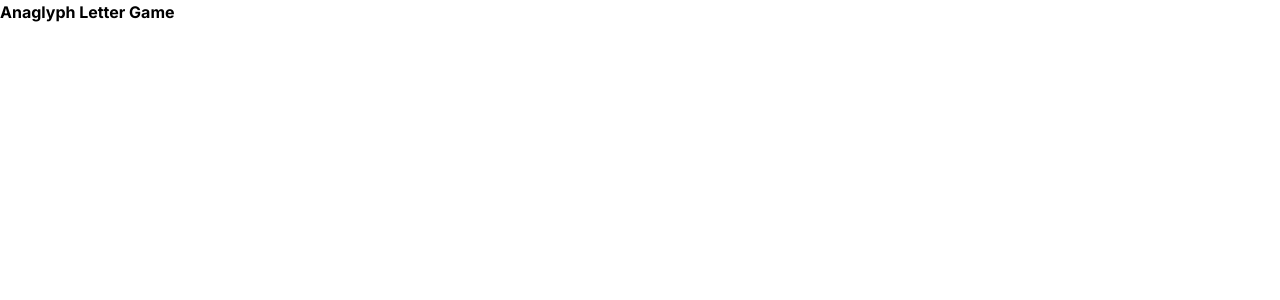
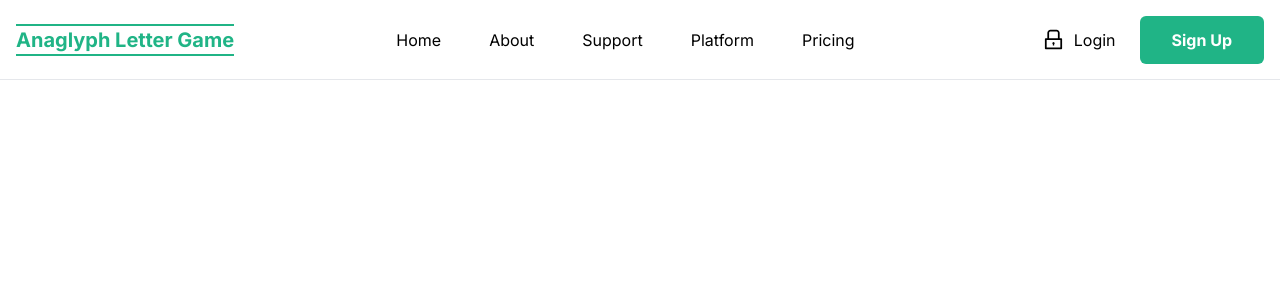
Before and after one commit to cis3296s23/Anaglyph-Letter-Puzzle-Game, a Next.js app in the folder anaglyph-letter-puzzle-game-frontend/: page / in a window 1280 px wide. Shown: the top 300 px of the page. Built offline with nearby package versions, Linux system fonts and the light colour scheme.

Commit message:
added nav bar

```diff
--- a/anaglyph-letter-puzzle-game-frontend/package.json
+++ b/anaglyph-letter-puzzle-game-frontend/package.json
@@ -20,6 +20,7 @@
     "postcss": "8.4.21",
     "react": "18.2.0",
     "react-dom": "18.2.0",
+    "react-icons": "^4.8.0",
     "tailwindcss": "3.3.1",
     "typescript": "5.0.4"
   }
--- /dev/null
+++ b/anaglyph-letter-puzzle-game-frontend/src/components/landing-page/navbar.tsx
@@ -0,0 +1,59 @@
+import React, { useState } from "react";
+
+import { GiHamburgerMenu } from "react-icons/gi";
+import { IoMdClose } from "react-icons/io";
+import { AiOutlineLock } from "react-icons/ai";
+
+const Navbar = () => {
+    const [toggle, setToggle] = useState(false);
+    const handleClick = () => setToggle(!toggle);
+
+    // links to render based on auth status
+    const Links = (
+        <>
+            <li className="p-4 hover:bg-gray-100">Home</li>
+            <li className="p-4 hover:bg-gray-100">About</li>
+            <li className="p-4 hover:bg-gray-100">Support</li>
+            <li className="p-4 hover:bg-gray-100">Platform</li>
+            <li className="p-4 hover:bg-gray-100">Pricing</li>
+        </>
+    );
+
+    return (
+        <div className="w-full h-[80px] bg-white border-b font-inter sticky">
+            <div className="md:max-w-[1480px] max-w-[600px] m-auto w-full h-full flex justify-between items-center md:px-4 px-4">
+                <h1 className="text-xl font-bold text-sp-green border-b-2 border-t-2 border-sp-green">{process.env.NEXT_PUBLIC_SITENAME}</h1>
+                <div className="hidden md:flex items-center ">
+                    <ul className="flex gap-4">{Links}</ul>
+                </div>
+
+                <div className="hidden md:flex">
+                    <button className="flex justify-between items-center bg-transparent px-6 gap-2">
+                        <AiOutlineLock size={25} />
+                        Login
+                    </button>
+                    <button className="px-8 py-3 rounded-md bg-sp-green text-white font-bold">Sign Up</button>
+                </div>
+
+                <div className="md:hidden" onClick={handleClick}>
+                    {toggle ? <IoMdClose size={25} /> : <GiHamburgerMenu size={25} />}
+                </div>
+            </div>
+
+            <div className={toggle ? "absolute z-10 p-4  bg-white w-full px-8 md:hidden border-b" : "hidden"}>
+                <ul>
+                    {Links}
+                    <div className="flex flex-col my-4 gap-4">
+                        <button className="border border-sp-green flex justify-center items-center bg-transparent px-6 gap-2 py-4">
+                            <AiOutlineLock size={25} />
+                            Login
+                        </button>
+                        <button className="px-8 py-3 rounded-md bg-sp-green text-white font-bold">Sign Up</button>
+                    </div>
+                </ul>
+            </div>
+        </div>
+    );
+};
+
+export default Navbar;
--- a/anaglyph-letter-puzzle-game-frontend/src/pages/_app.tsx
+++ b/anaglyph-letter-puzzle-game-frontend/src/pages/_app.tsx
@@ -1,8 +1,11 @@
+import Navbar from "@/components/landing-page/navbar";
 import "@/styles/globals.css";
 import type { AppProps } from "next/app";
 import { Inter } from "next/font/google";
 
 const inter = Inter({ subsets: ["latin"], variable: "--inter" });
+
+
 
 export default function App({ Component, pageProps }: AppProps) {
     return (
@@ -14,6 +17,7 @@ export default function App({ Component, pageProps }: AppProps) {
                     }
                 `}
             </style>
+            <Navbar />
             <Component {...pageProps} />
         </>
     );
--- a/anaglyph-letter-puzzle-game-frontend/src/pages/index.tsx
+++ b/anaglyph-letter-puzzle-game-frontend/src/pages/index.tsx
@@ -3,9 +3,5 @@ import { Inter } from "next/font/google";
 const inter = Inter({ subsets: ["latin"] });
 
 export default function Home() {
-    return (
-        <>
-            <h2 className="font-bold font-inter">{process.env.NEXT_PUBLIC_SITENAME}</h2>
-        </>
-    );
+    return <></>;
 }
--- a/anaglyph-letter-puzzle-game-frontend/tailwind.config.js
+++ b/anaglyph-letter-puzzle-game-frontend/tailwind.config.js
@@ -10,6 +10,9 @@ module.exports = {
             fontFamily: {
                 inter: ["var(--font-inter)", "Helvetica"],
             },
+            colors: {
+                "sp-green": "#20B486",
+            },
         },
     },
     plugins: [],
```
Also changed, not shown: 1 other file (tests, documents, lock files or other folders).
